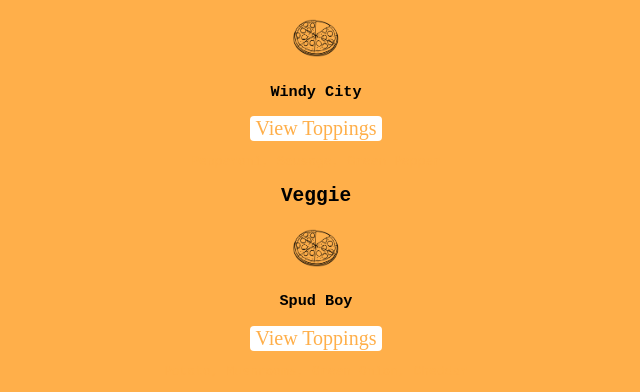
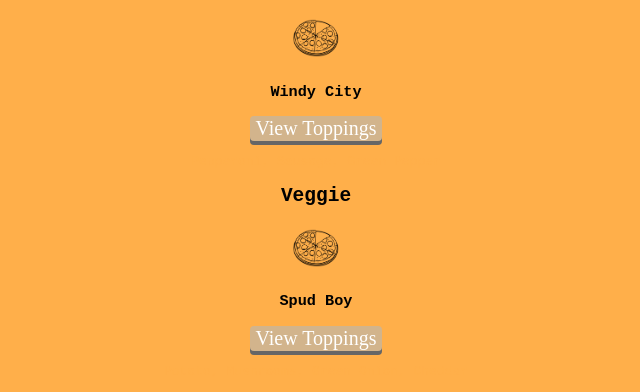
Before and after one commit to nealcsimms/pizza_site, a plain HTML site: page index.html at #/chi in a window 1280 px wide. Shown: the part 398-790 px from the top of the page, without its empty margins (324-964 px from the left). Drawn offline with Linux system fonts and the light colour scheme; a web font is replaced by a local one.

Commit message:
added class to buttons and changed css

```diff
--- a/css/master.css
+++ b/css/master.css
@@ -78,13 +78,19 @@ a {
 	width: 50px;
 }
 
-button {
+.button {
 	border: none;
-	color: #FFAF4A;
-	background-color: white;
+	color: white;
+	background-color: tan;
 	border-radius: 4px;
 	font-size: 20px;
 	font-family: 'Damion';
+	box-shadow: 0 4px #666;
+}
+
+.button:active {
+    box-shadow: 0 2px #999;
+    transform: translateY(4px);
 }
 
 .toppings {
--- a/views/chi.html
+++ b/views/chi.html
@@ -5,6 +5,6 @@
 	<h2 class="type">{{pizza.type}}</h2>
 	<img class="menu-pic" ng-src="{{pizza.imageUrl}}"/>
 	<h3 class="pizza-name">{{pizza.name}}</h3>
-	<button ng-click="pizza.toptoggle= !pizza.toptoggle">View Toppings</button>
+	<button class="button" ng-click="pizza.toptoggle= !pizza.toptoggle">View Toppings</button>
 	<p ng-class="{'toggled': pizza.toptoggle}" class="toppings">{{pizza.toppings}}</p>
 </div>
```
Also changed, not shown: views/nyc.html (+1 -1 lines), views/sanfran.html (+1 -1 lines).
